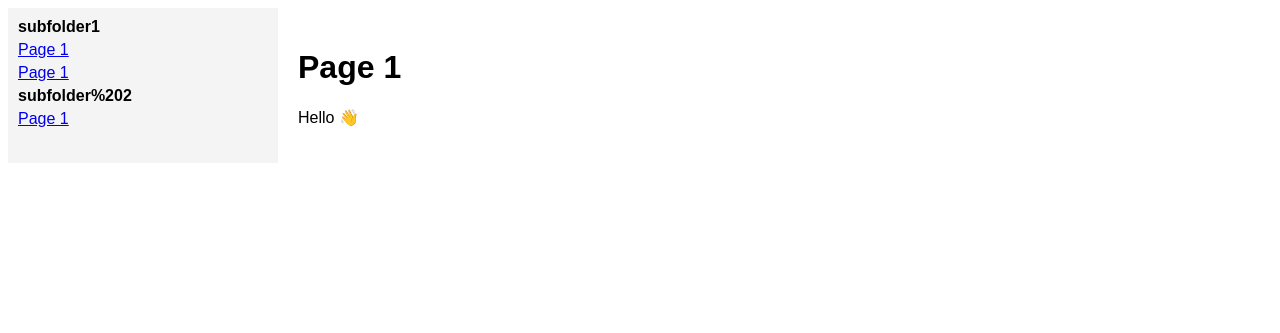
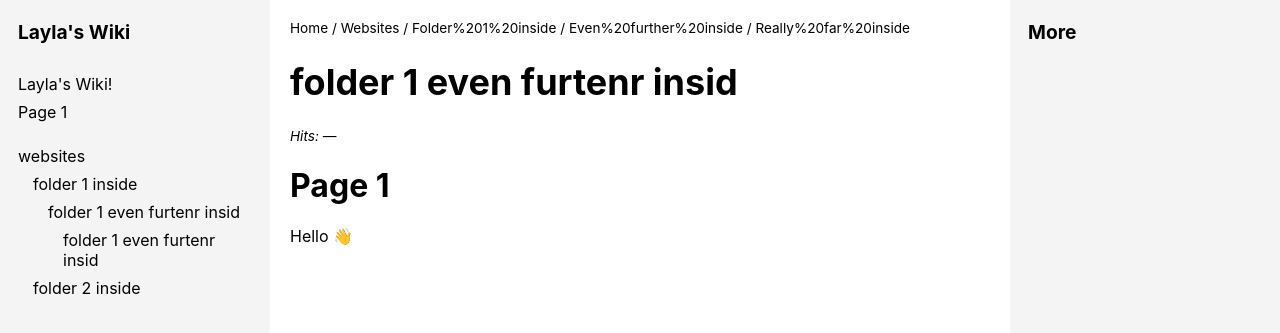
Before and after one commit to laylasaunders07/layla-wiki, a Jekyll site: the page built from websites/folder 1 inside/even further inside/really far inside/index.md, in a window 1280 px wide. Shown: the top 333 px of the page. Built offline with Jekyll 4.4.1, drawn with Linux system fonts in a browser that asks for light colours.

Commit message:
big big changes!

```diff
--- /dev/null
+++ b/Gemfile
@@ -0,0 +1,3 @@
+source "https://rubygems.org"
+
+gem "github-pages", group: :jekyll_plugins
--- a/_config.yml
+++ b/_config.yml
@@ -1,3 +1,3 @@
 title: Layla's Wiki
 baseurl: ""
-url: "https://dev.layla.lol"
+url: "https://glowing-lamp-r44p7p4wq76r2xq47-4000.app.github.dev/"
--- /dev/null
+++ b/_includes/sidebar-right.html
@@ -0,0 +1,18 @@
+<!-- Layla Saunders, 24/03/2026 -->
+<!-- © wtfpl (www.wtfpl.net) -->
+
+<div class="sidebar-title">More</div><br>
+{% if page.right_sidebar %}
+  {% for section in page.right_sidebar %}
+    <div class="sidebar-section">
+      <div class="section-title">{{ section.title }}</div>
+      <ul>
+        {% for link in section.links %}
+          <li>
+            <a href="{{ link.url }}">{{ link.text }}</a>
+          </li>
+        {% endfor %}
+      </ul>
+    </div>
+  {% endfor %}
+{% endif %}
--- a/_includes/sidebar.html
+++ b/_includes/sidebar.html
@@ -1,17 +1,19 @@
-{% assign folders = site.pages | group_by: "dir" %}
+<!-- Layla Saunders, 24/03/2026 -->
+<!-- © wtfpl (www.wtfpl.net) -->
 
-{% for folder in folders %}
-  {% assign dirname = folder.name | split: "/" | reject: "" | last %}
-
-  {% if dirname != nil and dirname != "" %}
-    <div>
-      <strong>{{ dirname }}</strong>
-
-      {% for page in folder.items %}
-        {% if page.name != "index.md" %}
-          <a href="{{ page.url }}">{{ page.title }}</a>
-        {% endif %}
-      {% endfor %}
-    </div>
-  {% endif %}
-{% endfor %}
+{% assign pages = site.pages | sort: "url" %}
+<div class="sidebar-title">
+  <a href="{{ '/' | relative_url }}">
+    {{ site.title }}
+  </a>
+</div>
+<ul class="tree">
+  {% for page in pages %}
+    {% if page.name == "index.md" %}
+      {% assign depth = page.url | split: "/" | size | minus: 2 %}
+      <li class="folder level-{{ depth }}">
+        <a href="{{ page.url }}">{{ page.title }}</a>
+      </li>
+    {% endif %}
+  {% endfor %}
+</ul>
--- a/_layouts/default.html
+++ b/_layouts/default.html
@@ -1,24 +1,82 @@
+<!-- Layla Saunders, 24/03/2026 -->
+<!-- © wtfpl (www.wtfpl.net) -->
+
 <!DOCTYPE html>
-<html>
+<html lang="en">
 <head>
-  <meta charset="UTF-8">
+	<meta charset="UTF-8">
+	<meta name="viewport" content="width=device-width, initial-scale=1.0">
+  <link rel="stylesheet" href="{{ '/assets/css/style.css' | relative_url }}">
   <title>{{ page.title }}</title>
-  <style>
-    body { display: flex; font-family: sans-serif; }
-    .sidebar { width: 250px; background: #f4f4f4; padding: 10px; }
-    .content { flex: 1; padding: 20px; }
-    a { display: block; margin: 5px 0; }
-  </style>
 </head>
 <body>
+  <div class="mobile-header">
+    <button id="menu-toggle">☰</button>
+    <div class="site-title">
+      <a href="{{ '/' | relative_url }}">{{ site.title }}</a>
+    </div>
+  </div>
+  <div class="layout">
 
-  <div class="sidebar">
-    {% include sidebar.html %}
+    <aside class="sidebar left" id="left-sidebar">
+      {% include sidebar.html %}
+    </aside>
+
+    <main class="content">
+      <div class="page-meta">
+        {% if page.url != '/' %}
+          <nav class="breadcrumbs">
+            <a href="{{ '/' | relative_url }}">Home</a>
+
+            {% assign parts = page.url | split: '/' %}
+            {% assign path = '' %}
+
+            {% for part in parts %}
+              {% if part != '' %}
+                {% assign path = path | append: '/' | append: part %}
+                /
+                <a href="{{ path | relative_url }}">
+                  {{ part | replace: '-', ' ' | capitalize }}
+                </a>
+              {% endif %}
+            {% endfor %}
+          </nav>
+        {% endif %}
+        <span class="page-title"><h1>{{ page.title }}</h1></span>
+        <i>
+        {% if page.created %}
+          <div>Created: {{ page.created }}</div>
+        {% endif %}
+
+        {% if page.updated %}
+          <div>Updated: {{ page.updated }}</div>
+        {% endif %}
+
+        <p>Hits: <span id="counter">loading</span></p>
+        </i>
+      </div>
+      {{ content }}
+    </main>
+
+    <aside class="sidebar right">
+      {% include sidebar-right.html %}
+    </aside>
+
   </div>
+  <script>
+    document.getElementById("menu-toggle").addEventListener("click", () => {
+      document.getElementById("left-sidebar").classList.toggle("open");
+    });
 
-  <div class="content">
-    {{ content }}
-  </div>
-
+  fetch("https://wiki.silly-7f7.workers.dev/increment/{{ page.title | slugify }}")
+      .then(res => res.json())
+      .then(data => {
+      document.getElementById("counter").textContent = data.count;
+      })
+      .catch(err => {
+      console.error(err);
+      document.getElementById("counter").textContent = "—";
+      });
+  </script>
 </body>
 </html>
--- /dev/null
+++ b/assets/css/style.css
@@ -0,0 +1,217 @@
+/* Layla Saunders, 24/03/2026 */
+/* © wtfpl (www.wtfpl.net) */
+
+/* variables */
+
+:root {
+  --background: #ffffff;
+}
+
+/* main styles */
+body {
+    font-family: -apple-system, BlinkMacSystemFont, "SF Pro Display", sans-serif;
+    background-color: var(--background);
+}
+
+html, body {
+  height: 100%;
+  margin: 0;
+}
+
+.layout {
+  display: flex;
+  min-height: 100vh;
+  width: 100%
+}
+
+.sidebar {
+  width: 250px;
+  background: #f4f4f4;
+  padding: 10px;
+  overflow-y: auto;
+}
+
+.sidebar.left {
+  position: relative;
+  left: 0;
+  height: auto;
+}
+
+.sidebar-title {
+  font-weight: bold;
+  font-size: 1.2em;
+  padding: 10px 8px;
+}
+
+.sidebar-title a {
+  text-decoration: none;
+  color: inherit;
+}
+
+.content {
+  flex: 1;
+  min-width: 0;
+  padding: 20px;
+}
+
+.tree {
+  list-style: none;
+  padding-left: 0;
+}
+
+.tree a {
+  display: block;
+  padding: 4px 8px;
+  text-decoration: none;
+  color: inherit;
+}
+
+.tree a:hover {
+  background: #ddd;
+}
+
+.file {
+  padding-left: 15px;
+}
+
+/* indentation levels */
+.level-0 { padding-left: 0px; }
+.level-1 { padding-left: 15px; }
+.level-2 { padding-left: 30px; }
+.level-3 { padding-left: 45px; }
+.level-4 { padding-left: 60px; }
+
+@media (max-width: 768px) {
+  .layout {
+    flex-direction: column;
+  }
+
+  .sidebar.left {
+    order: 1;
+  }
+
+  .content {
+    order: 2;
+  }
+
+  .sidebar.right {
+    order: 3;
+  }
+}
+
+.sidebar-section {
+  margin-bottom: 15px;
+}
+
+.section-title {
+  font-weight: bold;
+  margin: 10px 8px 5px;
+}
+
+.sidebar-section ul {
+  list-style: none;
+  padding-left: 8px;
+  margin: 0;
+}
+
+.sidebar-section li a {
+  display: block;
+  padding: 4px 8px;
+}
+
+/* mobile header */
+.mobile-header {
+  display: none;
+  height: 50px;
+  background: #f4f4f4;
+  align-items: center;
+  padding: 0 10px;
+}
+
+.mobile-header button {
+  font-size: 24px;
+  background: none;
+  border: none;
+  cursor: pointer;
+}
+
+.mobile-header .site-title {
+  margin-left: 10px;
+  color: inherit;
+  text-decoration: none;
+}
+
+/* mobile layout */
+@media (max-width: 768px) {
+  .layout {
+    flex-direction: column;
+  }
+
+  .mobile-header {
+    display: flex;
+  }
+
+  /* hide left sidebar by default */
+  .sidebar.left {
+    position: fixed;
+    top: 50px;
+    left: -260px;
+    height: calc(100% - 50px);
+    transition: left 0.3s ease;
+    z-index: 1000;
+  }
+
+  /* when open */
+  .sidebar.left.open {
+    left: 0;
+  }
+
+  .content {
+    padding-top: 10px;
+  }
+
+  .sidebar.right {
+    position: relative;
+    width: 100%;
+  }
+}
+
+.page-meta {
+  font-size: 0.85em;
+  margin-bottom: 10px;
+}
+
+.page-title {
+  font-size: large;
+}
+
+.breadcrumbs a {
+  text-decoration: none;
+  color: inherit;
+}
+
+.breadcrumbs a:hover {
+  text-decoration: underline;
+}
+
+.folder-tree {
+  list-style: none;
+  padding-left: 0;
+}
+
+.folder-tree li {
+  margin: 2px 0;
+}
+
+.folder-tree .level-0 { padding-left: 0px; }
+.folder-tree .level-1 { padding-left: 15px; }
+.folder-tree .level-2 { padding-left: 30px; }
+.folder-tree .level-3 { padding-left: 45px; }
+.folder-tree .level-4 { padding-left: 60px; }
+
+.folder-tree a {
+  display: block;
+  padding: 4px 8px;
+  text-decoration: none;
+  color: inherit;
+}
--- a/subfolder1/file 1.md
+++ b/websites/folder 1 inside/even further inside/index.md
@@ -1,6 +1,6 @@
 ---
 layout: default
-title: Page 1
+title: folder 1 even furtenr insid
 ---
 
 # Page 1
--- a/subfolder1/file 3.md
+++ b/websites/folder 1 inside/even further inside/really far inside/index.md
@@ -1,6 +1,6 @@
 ---
 layout: default
-title: Page 1
+title: folder 1 even furtenr insid
 ---
 
 # Page 1
```
Also changed, not shown: _includes/folder-tree.html (added, +20 -0 lines), index.md (added, +21 -0 lines), websites/folder 1 inside/index.md (added, +8 -0 lines), websites/folder 2 inside/index.md (added, +8 -0 lines), websites/index.md (added, +9 -0 lines), Gemfile.lock (added), templates/file page/index.md (added), templates/folder page/index.md (added), templates/index.md (renamed from subfolder 2/file 2.md), 1 other file.
